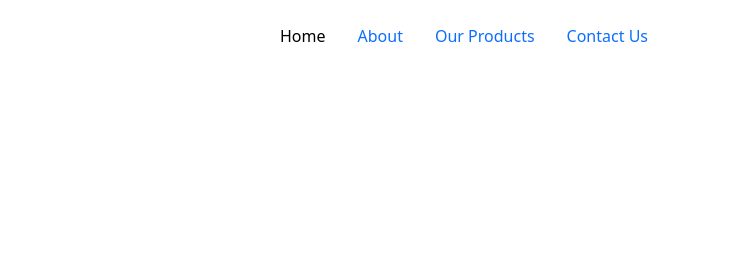
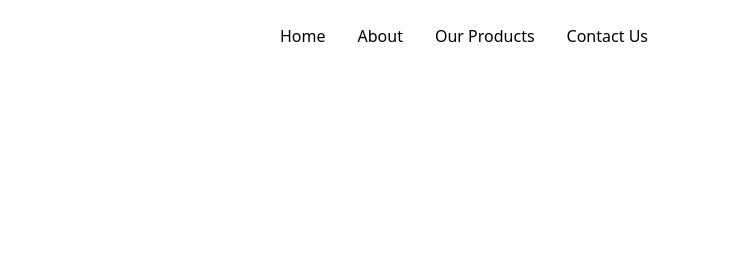
Before and after one commit to MagiveerMate/DiamondTech, a plain HTML site: page index.html in a window 1280 px wide. Shown: the top 280 px of the page, 534-1280 px from the left. Drawn offline with nearby package versions, Linux system fonts and the light colour scheme.

Commit message:
Update index.html

```diff
--- a/index.html
+++ b/index.html
@@ -23,9 +23,9 @@
               <ul class="nav nav-pills">
 
                 <li class="nav-item"><a href="#home" class="nav-link" style="color: black">Home</a></li>
-                <li class="nav-item"><a href="#about" class="nav-link">About</a></li>
-                <li class="nav-item"><a href="#prods" class="nav-link">Our Products</a></li>
-                <li class="nav-item"><a href="#contact" class="nav-link">Contact Us</a></li>
+                <li class="nav-item"><a href="#about" class="nav-link" style="color: black">About</a></li>
+                <li class="nav-item"><a href="#prods" class="nav-link" style="color: black">Our Products</a></li>
+                <li class="nav-item"><a href="#contact" class="nav-link" style="color: black">Contact Us</a></li>
               </ul>
             </header>
           </div>
```
